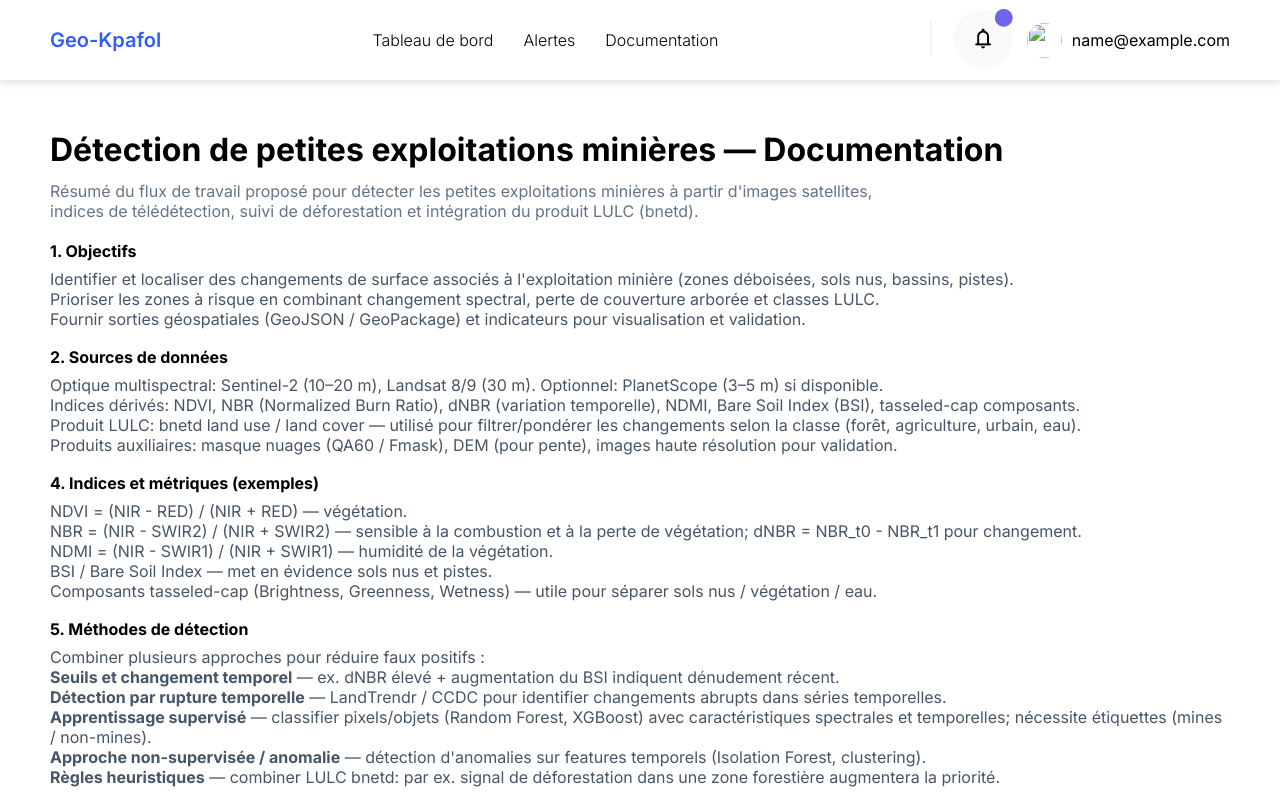
After one commit to MKrouma/geo-kpafol, a Flask app: page /documentation in a window 1280 px wide. The commit adds this page. Run offline with Flask 3, Linux system fonts and the light colour scheme; the visitor is signed in with stand-in values (Sample User, id 1); parts of the project's set-up code (start-up, migrations or seed data) failed here and were passed over; some libraries are stand-ins or nearby versions.

Commit message:
amazing - doc

```diff
--- a/app/main/views.py
+++ b/app/main/views.py
@@ -27,6 +27,16 @@ def index():
 def dashboard():
     return render_template('main/app.html')
 
+@main.route('/alerts', methods=['GET', 'POST'])
+@login_required
+def alerts():
+    return render_template('main/alerts.html')
+
+@main.route('/documentation', methods=['GET', 'POST'])
+@login_required
+def documentation():
+    return render_template('main/doc.html')
+
 
 
 # BACKEND
--- a/app/static/css/app.css
+++ b/app/static/css/app.css
@@ -8,6 +8,9 @@
     font-optical-sizing: auto;
 }
 
+a {
+    text-decoration: none;
+}
 
 .container{
     width: 100%;
@@ -22,8 +25,6 @@
 .navbar{
     width: 100%;
     height: 10%;
-    /* border: solid red 1px; */
-
     display: flex;
     justify-content: space-between;
     align-items: center;
@@ -32,34 +33,49 @@
     z-index: 10;
     box-shadow: 0 3px 8px rgba(0, 0, 0, 0.12); /* subtle bottom shadow */
 }
-.navbar-left{
+
+/* fix nested rules and ensure default black color for navbar items */
+.navbar-left {
     display: flex;
-    /* border: solid red 1px; */
     flex-direction: column;
+}
 
-    p{
-font-size: 20px;
-font-weight: 600;
-color: #335CFF;
-    }
-
+.navbar-left p {
+    font-size: 20px;
+    font-weight: 600;
+    color: #335CFF;
 }
 
 .navbar-center{
     display: flex;
-    /* border-width: solid red 1px; */
-    justify-content:space-between;
-    align-items:column;
+    justify-content: space-between;
+    align-items: center;
     padding: 20px;
     gap: 30px;
     list-style: none;
-    li:first-child {
-        color:#335CFF;
-      }
+}
+
+/* default link color = black */
+.navbar-center a {
+    color: #000000;
+    text-decoration: none;
+    font-weight: 300;
+    transition: color 0.15s ease;
+}
+
+/* active/current page -> blue */
+.navbar-center a.active,
+.navbar-center li.active > a,
+.navbar-center a[aria-current="page"] {
+    color: #335CFF;
+}
+
+/* optional hover behavior */
+.navbar-center a:hover {
+    color: #335CFF;
 }
 
 .navbar-right{
-    /* border: solid red 1px; */
     display: flex;
     justify-content: center;
     align-items: center;
@@ -126,7 +142,7 @@ color: #335CFF;
 .ds-s1-sites {
     width: 40%;
     height: 80%;
-    background-color: white;
+    background-color: white !important;
     border: solid #335CFF 1px;
     border-radius: 15px;
     /* margin-right: 10px; */
@@ -179,3 +195,14 @@ color: #335CFF;
     color: #ffffff;
     box-shadow: 0 4px 10px rgba(220, 38, 38, 0.35);
 } */
+
+
+
+
+/* DOCUMENTATION PAGE  */
+.d-doc {
+    /* border: solid red 1px; */
+    width: 100%;
+    height: 100%;
+    padding: 50px;
+}
--- a/app/static/js/main.js
+++ b/app/static/js/main.js
@@ -4,15 +4,16 @@ var map = L.map('map').setView([6.68047763, -4.1245604], 8);
 var OpenStreetMap = L.tileLayer('https://tile.openstreetmap.org/{z}/{x}/{y}.png', {
   maxZoom: 19,
   attribution: '&copy; <a href="http://www.openstreetmap.org/copyright">OpenStreetMap</a>'
-}).addTo(map);
+})
+// .addTo(map);
 
 var Esri_WorldImagery = L.tileLayer(
   'https://server.arcgisonline.com/ArcGIS/rest/services/World_Imagery/MapServer/tile/{z}/{y}/{x}',
   {
     attribution:
-      'Tiles &copy; Esri &mdash; Source: Esri, i-cubed, USDA, USGS, AEX, GeoEye, Getmapping, Aerogrid, IGN, IGP, UPR-EGP, and the GIS User Community'
+      'Tiles &copy; Esri &mdash; Source: Esri & Co.'
   }
-);
+).addTo(map);
 
 
 // AOI layer from backend
@@ -40,12 +41,12 @@ fetch('/api/aoi')
 
     // Simple layer control with base maps and AOI overlay
     const baseMaps = {
+      'EsriImagery': Esri_WorldImagery,
       'OpenStreetMap': OpenStreetMap,
-      'Esri World Imagery': Esri_WorldImagery
     };
 
     const overlayMaps = {
-      'AOI': aoiLayer
+      'Zone d\'étude': aoiLayer
     };
 
     L.control.layers(baseMaps, overlayMaps).addTo(map);
--- /dev/null
+++ b/app/templates/main/base.html
@@ -0,0 +1,60 @@
+<!DOCTYPE html>
+<html lang="en">
+<head>
+
+    <meta charset="UTF-8">
+    <meta name="viewport" content="width=device-width, initial-scale=1.0">
+    <title>Geo-Kpafol - Dashboard</title>
+    <link rel="stylesheet" href="https://unpkg.com/leaflet@1.9.4/dist/leaflet.css"
+     integrity="sha256-p4NxAoJBhIIN+hmNHrzRCf9tD/miZyoHS5obTRR9BMY="
+     crossorigin=""/>
+    <script src="https://unpkg.com/leaflet@1.9.4/dist/leaflet.js"
+     integrity="sha256-20nQCchB9co0qIjJZRGuk2/Z9VM+kNiyxNV1lvTlZBo="
+     crossorigin=""></script>
+     <script src="https://kit.fontawesome.com/ef07e6b6ce.js" crossorigin="anonymous"></script>
+    <link rel="stylesheet" href="{{ url_for('static', filename='css/app.css') }}">
+    <script src="{{ url_for('static', filename='js/main.js') }}" defer></script>
+</head>
+<body>
+    <div class="container">
+        <div class="navbar">
+            <div class="navbar-left">
+                <p>Geo-Kpafol</p>
+            </div>
+            <div class="navbar-center">
+                <li>
+                    <a href="{{ url_for('main.dashboard') }}">
+                        Tableau de bord
+                    </a>
+                </li>
+                <li>
+                    <a href="{{ url_for('main.alerts') }}">
+                        Alertes
+                    </a>
+                </li>
+                <li>
+                    <a href="{{ url_for('main.documentation') }}">
+                        Documentation
+                    </a>
+                </li>
+            </div>
+            <div class="navbar-right">
+                <div class="navbar-right-item">
+                    <img src="{{ url_for('static', filename='images/image-navbar-right.png') }}" alt="">
+                </div>
+                <div class="nb-r-avatar">
+                    <img src="{{ current_user.avatar_url }}" alt="">
+                </div>
+                <div>
+                    <p>{{ current_user.email }}</p>
+                </div>
+            </div>
+        </div>
+        <div class="dashboard">
+            {% block dashboard %}
+            {% endblock  %}
+        </div>
+
+    </div>
+</body>
+</html>
--- /dev/null
+++ b/app/templates/main/doc.html
@@ -0,0 +1,53 @@
+{% extends 'main/base.html' %}
+
+{% block dashboard %}
+<div class="d-doc">
+    <h1 style="margin-bottom:12px;">Détection de petites exploitations minières — Documentation</h1>
+    <p style="color:#64748B; margin-bottom:20px;">
+        Résumé du flux de travail proposé pour détecter les petites exploitations minières à partir d'images satellites, <br>
+        indices de télédétection, suivi de déforestation et intégration du produit LULC (bnetd).
+    </p>
+
+    <section style="margin-bottom:18px;">
+        <h2 style="font-size:16px; margin-bottom:8px;">1. Objectifs</h2>
+        <div style="color:#475569;">
+            <p>Identifier et localiser des changements de surface associés à l'exploitation minière (zones déboisées, sols nus, bassins, pistes).</p>
+            <p>Prioriser les zones à risque en combinant changement spectral, perte de couverture arborée et classes LULC.</p>
+            <p>Fournir sorties géospatiales (GeoJSON / GeoPackage) et indicateurs pour visualisation et validation.</p>
+        </div>
+    </section>
+
+    <section style="margin-bottom:18px;">
+        <h2 style="font-size:16px; margin-bottom:8px;">2. Sources de données</h2>
+        <div style="color:#475569;">
+            <p>Optique multispectral: Sentinel-2 (10–20 m), Landsat 8/9 (30 m). Optionnel: PlanetScope (3–5 m) si disponible.</p>
+            <p>Indices dérivés: NDVI, NBR (Normalized Burn Ratio), dNBR (variation temporelle), NDMI, Bare Soil Index (BSI), tasseled-cap composants.</p>
+            <p>Produit LULC: bnetd land use / land cover — utilisé pour filtrer/pondérer les changements selon la classe (forêt, agriculture, urbain, eau).</p>
+            <p>Produits auxiliaires: masque nuages (QA60 / Fmask), DEM (pour pente), images haute résolution pour validation.</p>
+        </div>
+    </section>
+
+    <section style="margin-bottom:18px;">
+        <h2 style="font-size:16px; margin-bottom:8px;">4. Indices et métriques (exemples)</h2>
+        <div style="color:#475569;">
+            <p>NDVI = (NIR - RED) / (NIR + RED) — végétation.</p>
+            <p>NBR = (NIR - SWIR2) / (NIR + SWIR2) — sensible à la combustion et à la perte de végétation; dNBR = NBR_t0 - NBR_t1 pour changement.</p>
+            <p>NDMI = (NIR - SWIR1) / (NIR + SWIR1) — humidité de la végétation.</p>
+            <p>BSI / Bare Soil Index — met en évidence sols nus et pistes.</p>
+            <p>Composants tasseled-cap (Brightness, Greenness, Wetness) — utile pour séparer sols nus / végétation / eau.</p>
+        </div>
+    </section>
+
+    <section style="margin-bottom:18px;">
+        <h2 style="font-size:16px; margin-bottom:8px;">5. Méthodes de détection</h2>
+        <p style="color:#475569;">Combiner plusieurs approches pour réduire faux positifs :</p>
+        <div style="color:#475569;">
+            <p><strong>Seuils et changement temporel</strong> — ex. dNBR élevé + augmentation du BSI indiquent dénudement récent.</p>
+            <p><strong>Détection par rupture temporelle</strong> — LandTrendr / CCDC pour identifier changements abrupts dans séries temporelles.</p>
+            <p><strong>Apprentissage supervisé</strong> — classifier pixels/objets (Random Forest, XGBoost) avec caractéristiques spectrales et temporelles; nécessite étiquettes (mines / non-mines).</p>
+            <p><strong>Approche non-supervisée / anomalie</strong> — détection d'anomalies sur features temporels (Isolation Forest, clustering).</p>
+            <p><strong>Règles heuristiques</strong> — combiner LULC bnetd: par ex. signal de déforestation dans une zone forestière augmentera la priorité.</p>
+        </div>
+    </section>
+</div>
+{% endblock %}
```
Also changed, not shown: app/templates/main/alerts.html (added, +24 -0 lines), app/templates/main/app.html (+3 -45 lines), app/templates/main/doc.txt (added, +110 -0 lines), design/alerts.png (added).
